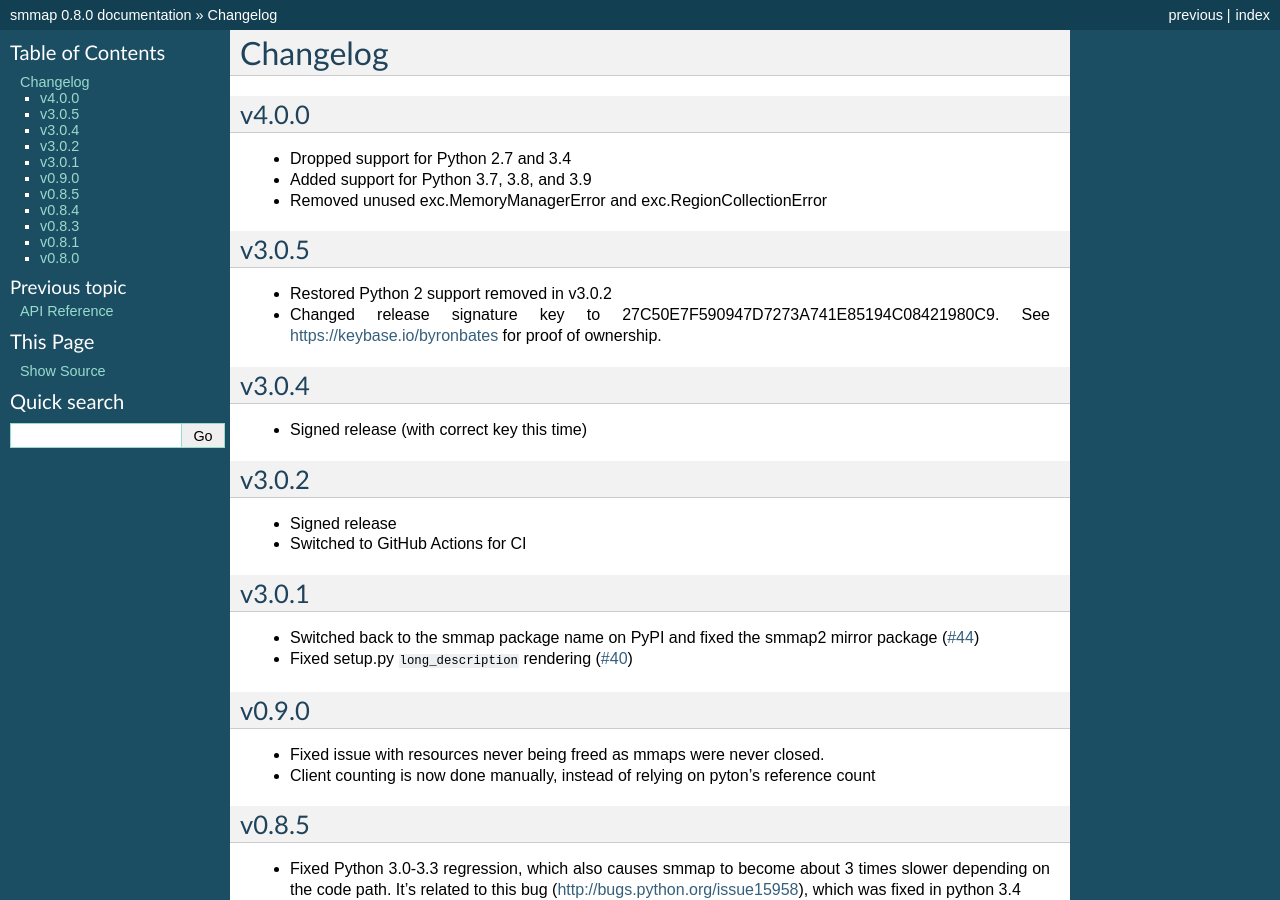
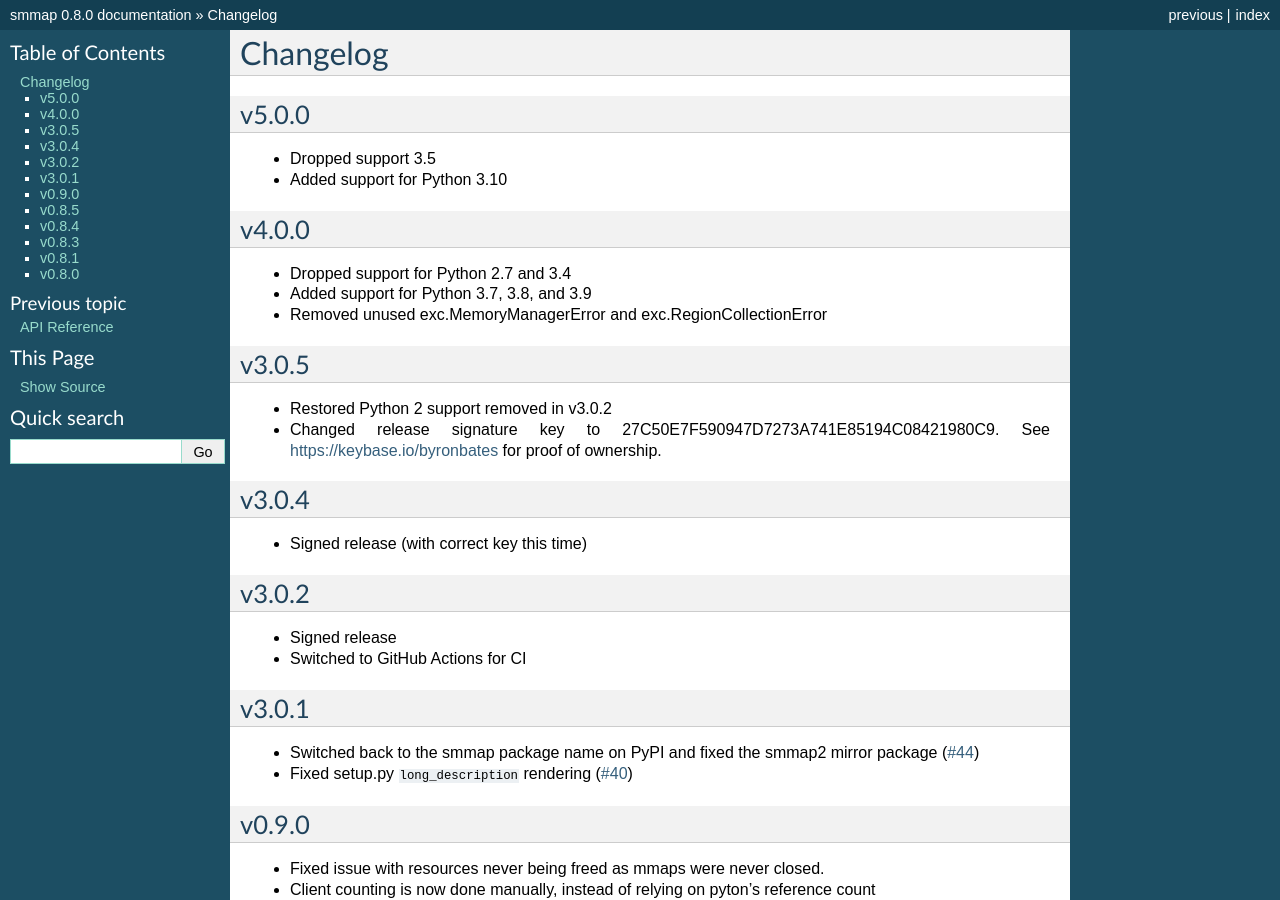
Before and after one commit to gitpython-developers/smmap, a Sphinx documentation site: the page built from doc/source/changes.rst, in a window 1280 px wide and 900 px high. Built offline with Sphinx 7.4.7, drawn with Linux system fonts in a browser that asks for light colours.

Commit message:
bump major version and update changelog

```diff
--- a/doc/source/changes.rst
+++ b/doc/source/changes.rst
@@ -1,6 +1,13 @@
 #########
 Changelog
 #########
+
+******
+v5.0.0
+******
+
+- Dropped support 3.5
+- Added support for Python 3.10
 
 ******
 v4.0.0
--- a/smmap/__init__.py
+++ b/smmap/__init__.py
@@ -3,7 +3,7 @@
 __author__ = "Sebastian Thiel"
 __contact__ = "byronimo@gmail.com"
 __homepage__ = "https://github.com/gitpython-developers/smmap"
-version_info = (4, 0, 0)
+version_info = (5, 0, 0)
 __version__ = '.'.join(str(i) for i in version_info)
 
 # make everything available in root package for convenience
```
